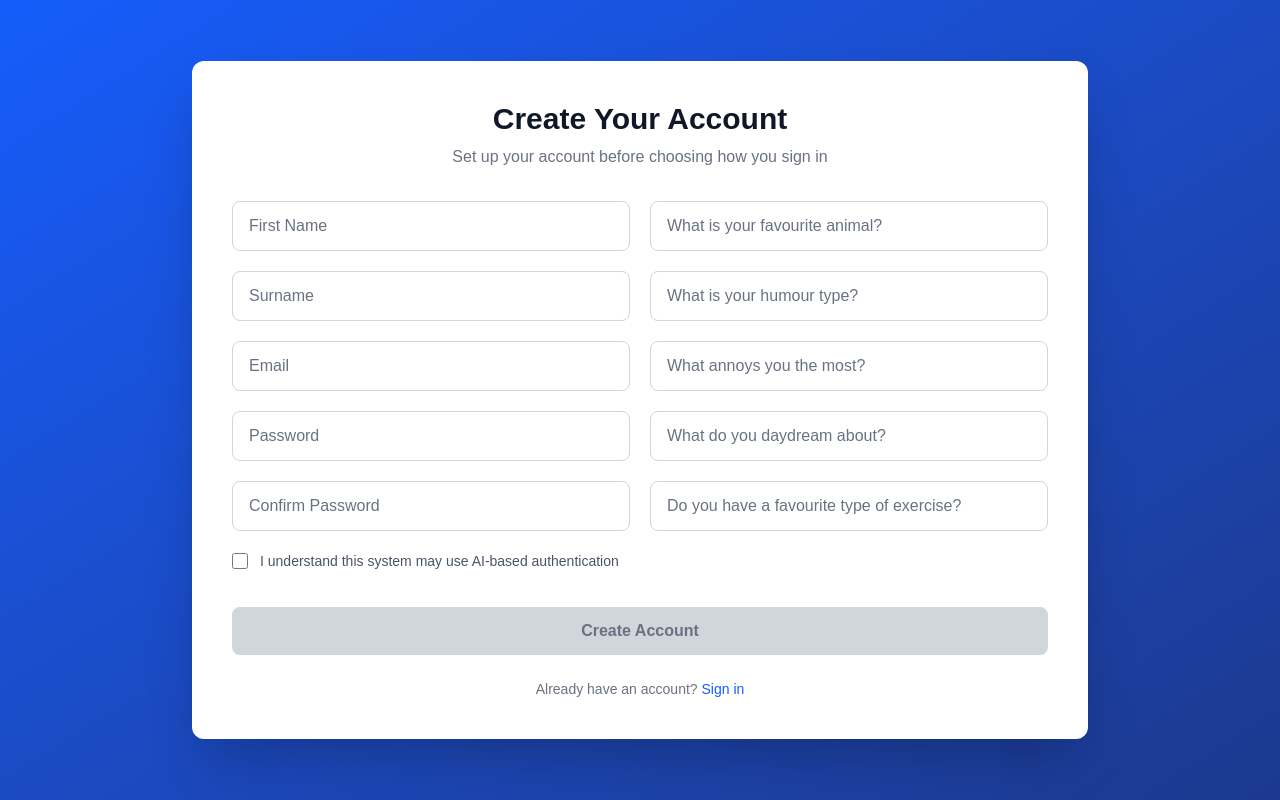
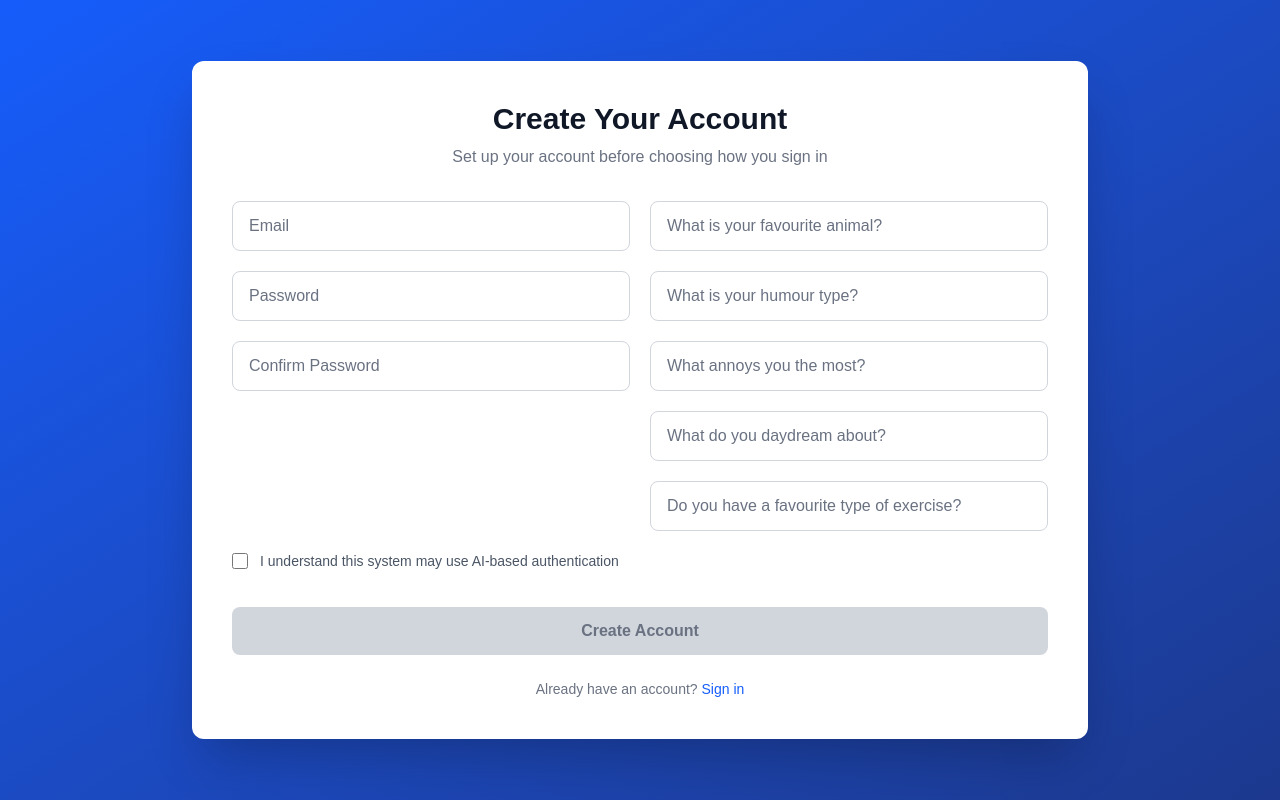
Before and after one commit to callummoodie21/hcs-aiaccess, a Next.js app: page /sign_up in a window 1280 px wide. Built offline with nearby package versions, Linux system fonts and the light colour scheme.

Commit message:
last minute name remove

```diff
--- a/app/sign_up/page.tsx
+++ b/app/sign_up/page.tsx
@@ -7,8 +7,6 @@ export default function SignUp() {
   const router = useRouter();
 
   const [form, setForm] = useState({
-    firstName: "",
-    surname: "",
     email: "",
     password: "",
     confirmPassword: "",
@@ -38,12 +36,6 @@ export default function SignUp() {
     let error = "";
 
     switch (name) {
-      case "firstName":
-      case "surname":
-        if (typeof value === "string" && value.trim().length < 2) {
-          error = "Must be at least 2 characters";
-        }
-        break;
 
       case "email":
         if (typeof value === "string" && !validateEmail(value)) {
@@ -174,33 +166,6 @@ export default function SignUp() {
 
             {/* Left Column */}
             <div className="space-y-5">
-              <div>
-                <input
-                  type="text"
-                  placeholder="First Name"
-                  value={form.firstName}
-                  onChange={(e) => handleChange("firstName", e.target.value)}
-                  onBlur={(e) => handleBlur("firstName", e.target.value)}
-                  className={`w-full border rounded-lg px-4 py-3 text-gray-900 focus:outline-none focus:ring-2 placeholder:text-gray-500 ${
-                    errors.firstName ? "border-red-500 focus:ring-red-600" : "border-gray-300 focus:ring-blue-600"
-                  }`}
-                />
-                {errors.firstName && <p className="!text-red-600 text-xs mt-1">{errors.firstName}</p>}
-              </div>
-
-              <div>
-                <input
-                  type="text"
-                  placeholder="Surname"
-                  value={form.surname}
-                  onChange={(e) => handleChange("surname", e.target.value)}
-                  onBlur={(e) => handleBlur("surname", e.target.value)}
-                  className={`w-full border rounded-lg px-4 py-3 text-gray-900 focus:outline-none focus:ring-2 placeholder:text-gray-500 ${
-                    errors.surname ? "border-red-500 focus:ring-red-600" : "border-gray-300 focus:ring-blue-600"
-                  }`}
-                />
-                {errors.surname && <p className="text-red-500 text-xs mt-1">{errors.surname}</p>}
-              </div>
 
               <div>
                 <input
--- a/app/signup.json
+++ b/app/signup.json
@@ -1,7 +1,5 @@
 [
   {
-    "firstName": "John",
-    "surname": "Cena",
     "email": "john@gmail.com",
     "password": "Test123123",
     "confirmPassword": "Test123123",
```
